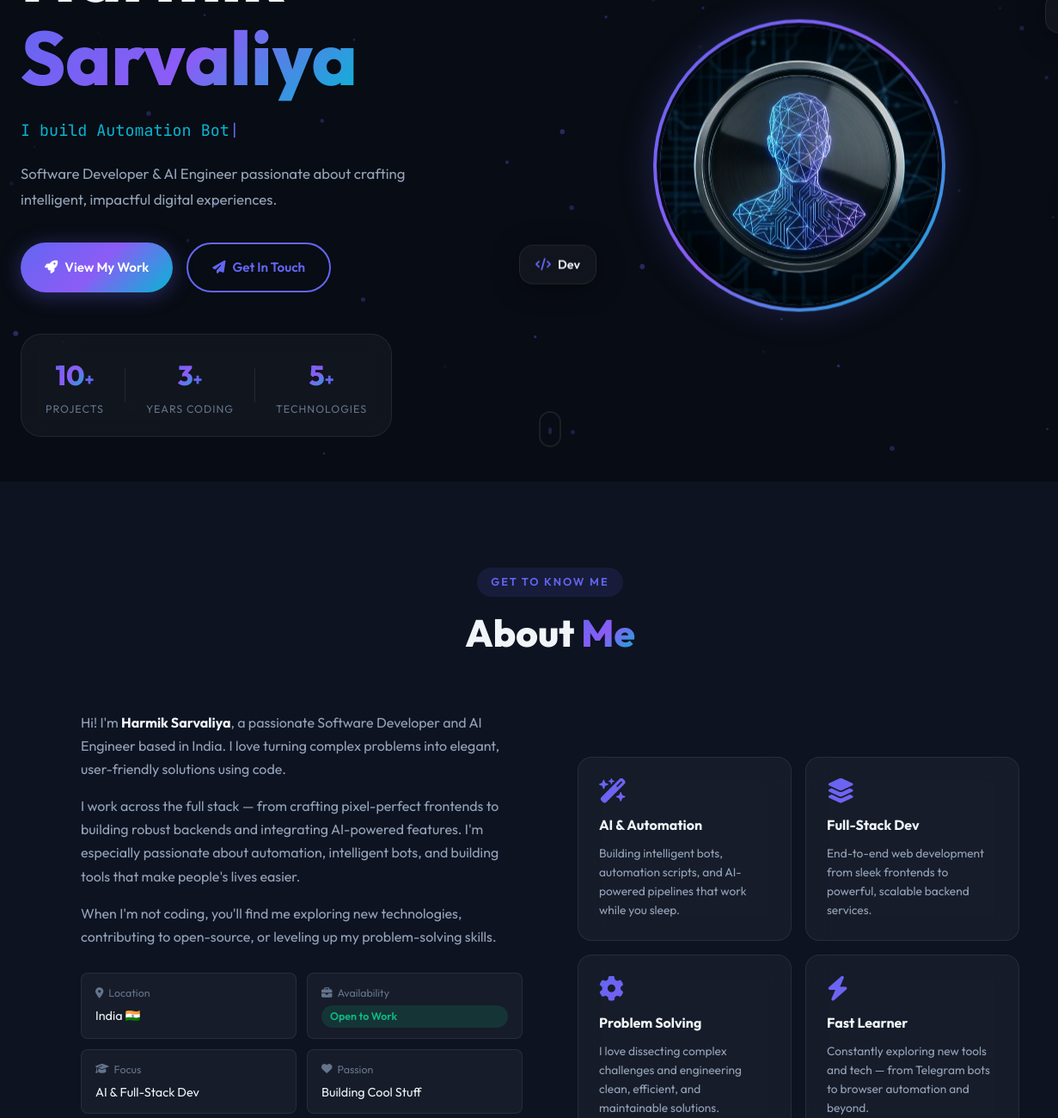
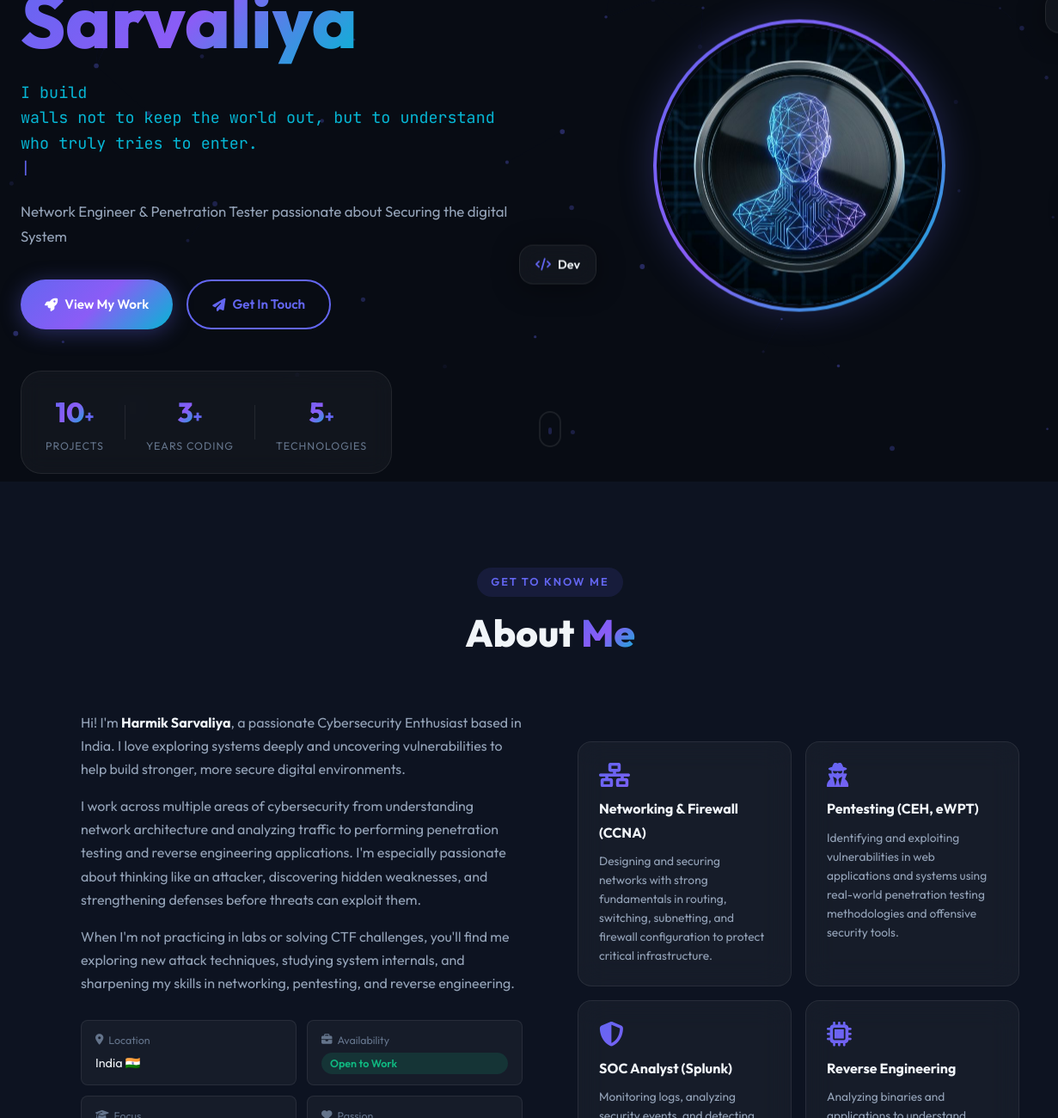
Before and after one commit to harmik10/WebProfile, a plain HTML site: page index.html in a window 1280 px wide. Shown: the part 240-1540 px from the top of the page at 86% size, 0-1231 px from the left. Drawn offline with nearby package versions, Linux system fonts and the light colour scheme.

Commit message:
Update portfolio: cybersecurity focus, fix typed text alignment, update skills & about section

```diff
--- a/css/style.css
+++ b/css/style.css
@@ -1088,11 +1088,18 @@ body.light-mode #navbar.scrolled {
 
 .typed-wrapper {
   display: flex;
-  align-items: center;
+  align-items: flex-start;
+  flex-wrap: wrap;
   font-family: var(--font-mono);
   font-size: 1.15rem;
   color: var(--accent-3);
   margin-bottom: 20px;
+  line-height: 1.6;
+}
+
+.typed-prefix {
+  white-space: nowrap;
+  flex-shrink: 0;
 }
 
 .typed-cursor {
--- a/index.html
+++ b/index.html
@@ -84,8 +84,7 @@
         <span id="typed-text"></span><span class="typed-cursor">|</span>
       </div>
       <p class="hero-tagline">
-        Software Developer &amp; AI Engineer passionate about crafting<br class="hide-sm" />
-        intelligent, impactful digital experiences.
+        Network Engineer &amp; Penetration Tester passionate about Securing the digital System<br class="hide-sm" />
       </p>
       <div class="hero-cta">
         <a href="#projects" class="btn-primary"><i class="fa-solid fa-rocket"></i> View My Work</a>
@@ -129,47 +128,57 @@
       </div>
       <div class="about-grid">
         <div class="about-text reveal">
-          <p>Hi! I'm <strong>Harmik Sarvaliya</strong>, a passionate Software Developer and AI Engineer based in India.
-            I
-            love turning complex problems into elegant, user-friendly solutions using code.</p>
-          <p>I work across the full stack — from crafting pixel-perfect frontends to building robust backends and
-            integrating AI-powered features. I'm especially passionate about automation, intelligent bots, and building
-            tools that make people's lives easier.</p>
-          <p>When I'm not coding, you'll find me exploring new technologies, contributing to open-source, or leveling up
-            my problem-solving skills.</p>
+          <p>Hi! I'm <strong>Harmik Sarvaliya</strong>, a passionate Cybersecurity Enthusiast based in India.
+            I love exploring systems deeply and uncovering vulnerabilities to help build stronger, more secure digital
+            environments.</p>
+          <p>I work across multiple areas of cybersecurity from understanding network architecture and analyzing traffic
+            to performing penetration testing and reverse engineering applications.
+            I'm especially passionate about thinking like an attacker, discovering hidden weaknesses, and strengthening
+            defenses before threats can exploit them.</p>
+          <p>When I'm not practicing in labs or solving CTF challenges, you'll find me exploring new attack techniques,
+            studying system internals, and sharpening my skills in networking, pentesting, and reverse engineering.</p>
           <div class="about-info-grid">
             <div class="info-item"><span class="info-label"><i class="fa-solid fa-location-dot"></i>
                 Location</span><span>India 🇮🇳</span></div>
             <div class="info-item"><span class="info-label"><i class="fa-solid fa-briefcase"></i>
                 Availability</span><span class="badge-open">Open to Work</span></div>
             <div class="info-item"><span class="info-label"><i class="fa-solid fa-graduation-cap"></i>
-                Focus</span><span>AI & Full-Stack Dev</span></div>
+                Focus</span><span>Cyber Security & AI</span></div>
             <div class="info-item"><span class="info-label"><i class="fa-solid fa-heart"></i>
-                Passion</span><span>Building Cool Stuff</span></div>
+                Passion</span><span>Building Secure Systems and Networks</span></div>
           </div>
           <a href="#" class="btn-primary" id="resume-btn"><i class="fa-solid fa-download"></i> Download Resume</a>
         </div>
         <div class="about-cards reveal">
+
           <div class="card-feature glass">
-            <i class="fa-solid fa-wand-magic-sparkles feature-icon"></i>
-            <h3>AI & Automation</h3>
-            <p>Building intelligent bots, automation scripts, and AI-powered pipelines that work while you sleep.</p>
+            <i class="fa-solid fa-network-wired feature-icon"></i>
+            <h3>Networking & Firewall (CCNA)</h3>
+            <p>Designing and securing networks with strong fundamentals in routing, switching, subnetting, and firewall
+              configuration to protect critical infrastructure.</p>
           </div>
+
           <div class="card-feature glass">
-            <i class="fa-solid fa-layer-group feature-icon"></i>
-            <h3>Full-Stack Dev</h3>
-            <p>End-to-end web development from sleek frontends to powerful, scalable backend services.</p>
+            <i class="fa-solid fa-user-secret feature-icon"></i>
+            <h3>Pentesting (CEH, eWPT)</h3>
+            <p>Identifying and exploiting vulnerabilities in web applications and systems using real-world penetration
+              testing methodologies and offensive security tools.</p>
           </div>
+
           <div class="card-feature glass">
-            <i class="fa-solid fa-gear feature-icon"></i>
-            <h3>Problem Solving</h3>
-            <p>I love dissecting complex challenges and engineering clean, efficient, and maintainable solutions.</p>
+            <i class="fa-solid fa-shield-halved feature-icon"></i>
+            <h3>SOC Analyst (Splunk)</h3>
+            <p>Monitoring logs, analyzing security events, and detecting threats using SIEM tools like Splunk to
+              strengthen defensive visibility and incident response.</p>
           </div>
+
           <div class="card-feature glass">
-            <i class="fa-solid fa-bolt feature-icon"></i>
-            <h3>Fast Learner</h3>
-            <p>Constantly exploring new tools and tech — from Telegram bots to browser automation and beyond.</p>
+            <i class="fa-solid fa-microchip feature-icon"></i>
+            <h3>Reverse Engineering</h3>
+            <p>Analyzing binaries and applications to understand internal logic, uncover vulnerabilities, and study
+              malware behavior at a deeper technical level.</p>
           </div>
+
         </div>
       </div>
     </div>
@@ -187,12 +196,13 @@
         <div class="skill-category glass">
           <h3><i class="fa-solid fa-code"></i> Languages</h3>
           <div class="skill-pills">
-            <span class="skill-pill"><i class="fa-brands fa-python"></i> Python</span>
+            <span class="skill-pill"><i class="fa-brands fa-python"></i> Python & C/C++</span>
             <span class="skill-pill"><i class="fa-brands fa-js"></i> JavaScript</span>
             <span class="skill-pill">TypeScript</span>
             <span class="skill-pill">HTML5</span>
             <span class="skill-pill">CSS3</span>
             <span class="skill-pill">SQL</span>
+            <span class="skill-pill">Shell Scripting</span>
           </div>
         </div>
 
@@ -205,17 +215,20 @@
             <span class="skill-pill">Flask</span>
             <span class="skill-pill">Selenium</span>
             <span class="skill-pill">Pandas</span>
+            <span class="skill-pill">OpenCV</span>
+            <span class="skill-pill">Pillow</span>
           </div>
         </div>
 
         <div class="skill-category glass">
-          <h3><i class="fa-solid fa-brain"></i> AI &amp; Tools</h3>
+          <h3><i class="fa-solid fa-brain"></i> Security &amp; Scanning Tools</h3>
           <div class="skill-pills">
-            <span class="skill-pill">OpenAI API</span>
-            <span class="skill-pill">LangChain</span>
-            <span class="skill-pill">Telegram Bot API</span>
-            <span class="skill-pill">Browser Automation</span>
-            <span class="skill-pill">REST APIs</span>
+            <span class="skill-pill">Nmap</span>
+            <span class="skill-pill">Wireshark</span>
+            <span class="skill-pill">Metasploit</span>
+            <span class="skill-pill">Burp Suite</span>
+            <span class="skill-pill">Cisco Packet Tracer</span>
+            <span class="skill-pill">GNS3</span>
           </div>
         </div>
 
@@ -225,9 +238,11 @@
             <span class="skill-pill"><i class="fa-brands fa-git-alt"></i> Git</span>
             <span class="skill-pill"><i class="fa-brands fa-github"></i> GitHub</span>
             <span class="skill-pill">VS Code</span>
+            <span class="skill-pill">Antigravity</span>
             <span class="skill-pill">GitHub Pages</span>
             <span class="skill-pill">PostgreSQL</span>
             <span class="skill-pill">MongoDB</span>
+            <span class="skill-pill">MySQL</span>
           </div>
         </div>
 
@@ -237,21 +252,21 @@
       <div class="proficiency-bars reveal">
         <h3 class="proficiency-title">Core Proficiency</h3>
         <div class="bar-item">
-          <div class="bar-label"><span>Python</span><span>92%</span></div>
+          <div class="bar-label"><span>Python</span><span>70%</span></div>
           <div class="bar-track">
-            <div class="bar-fill" data-width="92"></div>
+            <div class="bar-fill" data-width="70"></div>
           </div>
         </div>
         <div class="bar-item">
-          <div class="bar-label"><span>JavaScript</span><span>80%</span></div>
+          <div class="bar-label"><span>JavaScript</span><span>65%</span></div>
           <div class="bar-track">
-            <div class="bar-fill" data-width="80"></div>
+            <div class="bar-fill" data-width="65"></div>
           </div>
         </div>
         <div class="bar-item">
-          <div class="bar-label"><span>AI / Automation</span><span>85%</span></div>
+          <div class="bar-label"><span>AI / Automation</span><span>60%</span></div>
           <div class="bar-track">
-            <div class="bar-fill" data-width="85"></div>
+            <div class="bar-fill" data-width="60"></div>
           </div>
         </div>
         <div class="bar-item">
--- a/js/main.js
+++ b/js/main.js
@@ -100,11 +100,14 @@ revealEls.forEach((el) => revealObserver.observe(el));
 
 // ─── Typed Text Effect ───────────────────────────────────────
 const phrases = [
-  'AI-Powered Apps.',
-  'Automation Bots.',
-  'Full-Stack Web Apps.',
-  'Smart Solutions.',
-  'Cool Stuff. 🚀',
+  "walls not to keep the world out, but to understand who truly tries to enter.",
+  "my mind like a network, knowing every open port is both an opportunity and a risk.",
+  "defenses before victories, because survival is the first form of triumph.",
+  "silence between signals, so I could hear the intentions hidden in noise.",
+  "trust slowly, the same way I test systems, assuming nothing until proven secure.",
+  "myself like an encrypted archive, unreadable to those without patience.",
+  "resilience from every breach, because exposure teaches what comfort never could.",
+  "my path in shadows, not to hide, but to see what others overlook.",
 ];
 let phraseIndex = 0, charIndex = 0, isDeleting = false;
 const typedEl = document.getElementById('typed-text');
```
